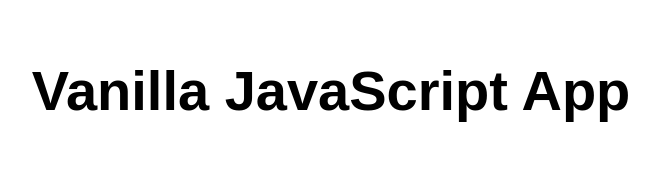
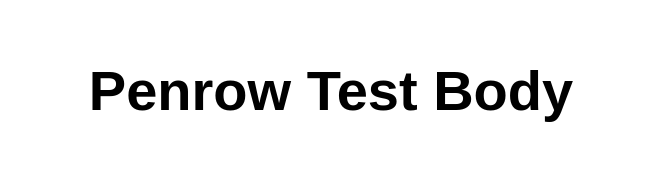
Before and after one commit to mpenrow/my-first-static-web-app, a website: page src/index.html in a window 1280 px wide. Shown: the whole page, without its empty margins (309-968 px from the left). Drawn offline with Linux system fonts and the light colour scheme.

Commit message:
Changed the text so things are not generic

```diff
--- a/src/index.html
+++ b/src/index.html
@@ -5,12 +5,12 @@
   <meta charset="UTF-8">
   <meta name="viewport" content="width=device-width, initial-scale=1.0">
   <link rel="stylesheet" href="styles.css">
-  <title>Vanilla JavaScript App</title>
+  <title>Penrow Test Title</title>
 </head>
 
 <body>
   <main>
-    <h1>Vanilla JavaScript App</h1>
+    <h1>Penrow Test Body</h1>
   </main>
 </body>
 
```
